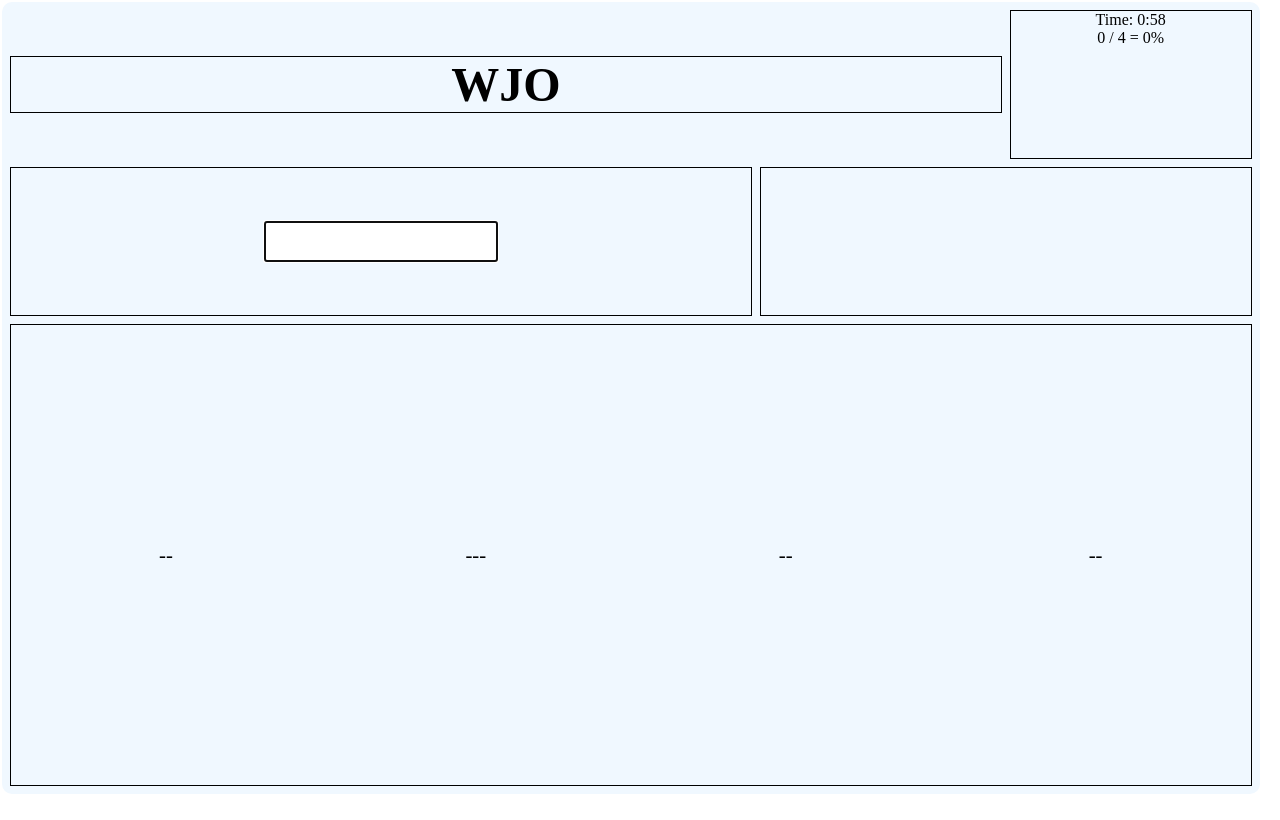
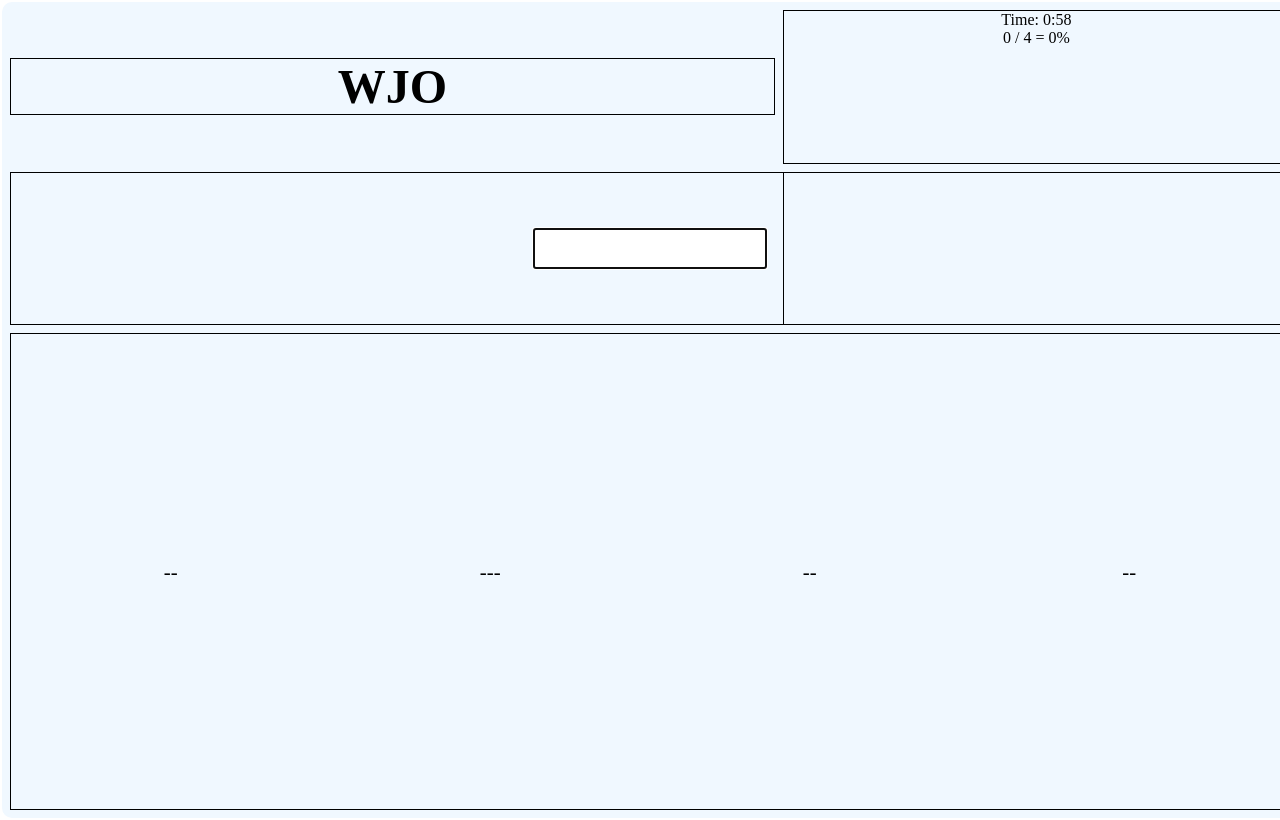
Before and after one commit to JordanKarp/Anagramer-JS, a React (Vite) app: page /setup in a window 1280 px wide. Both pictures are taken after a click on the button "Play!". Built offline with nearby package versions, Linux system fonts and the light colour scheme.

Commit message:
Update App.css

```diff
--- a/src/App.css
+++ b/src/App.css
@@ -34,9 +34,11 @@
 
 /* GAME PLAY PAGE */
 .gameBoard {
-  height: 97vh;
-  width: 97vw;
+  height: 100vh;
+  width: 100vw;
   display: grid;
+  overflow-x:none;
+  overflow-y: auto;
   grid-template-columns: repeat(5, 1fr);
   grid-template-rows: repeat(5, 1fr);
   grid-column-gap: .5rem;
@@ -52,13 +54,13 @@
 }
 
 .target {
-  grid-area: 1 / 1 / 2 / 5;
+  grid-area: 1 / 1 / 2 / 4;
   font-size: 3rem;
   align-self: center;
 
 }
 .gameCorner {
-  grid-area: 1 / 5 / 2 / 6;
+  grid-area: 1 / 4 / 2 / 6;
 }
 
 .gameWordsFound {
@@ -79,7 +81,7 @@
 }
 
 .gameGuess {
-  grid-area: 2 / 1 / 3 / 4;
+  grid-area: 2 / 1 / 3 / 6;
   display: flex;
   justify-content: center;
   align-items: center;
```
